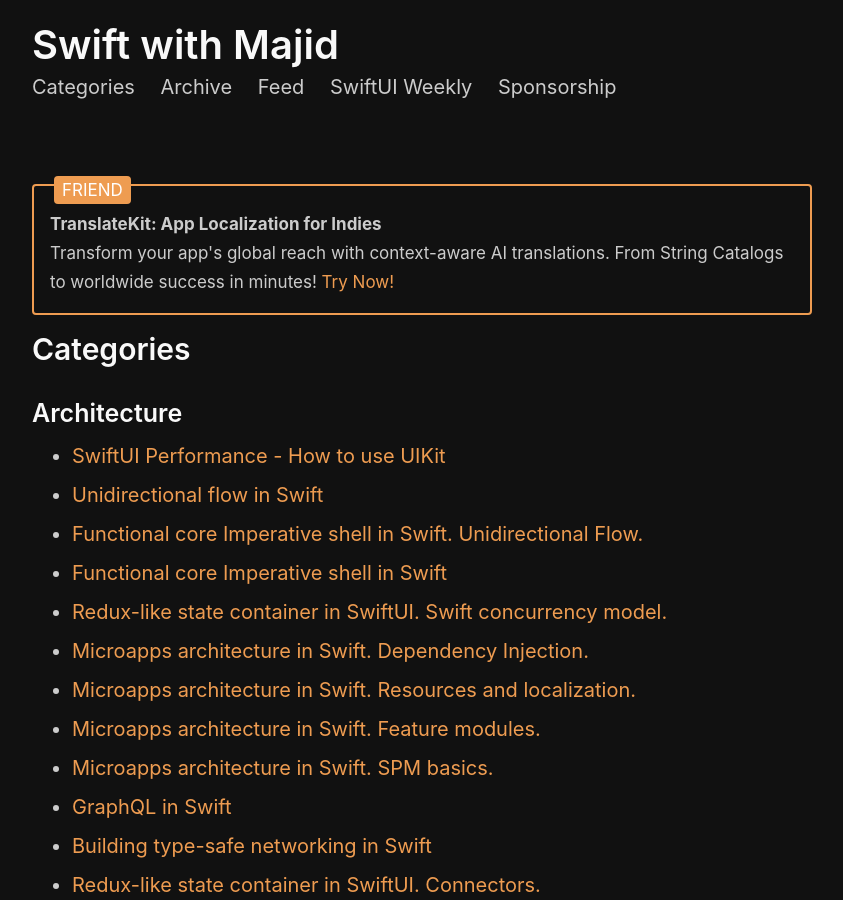
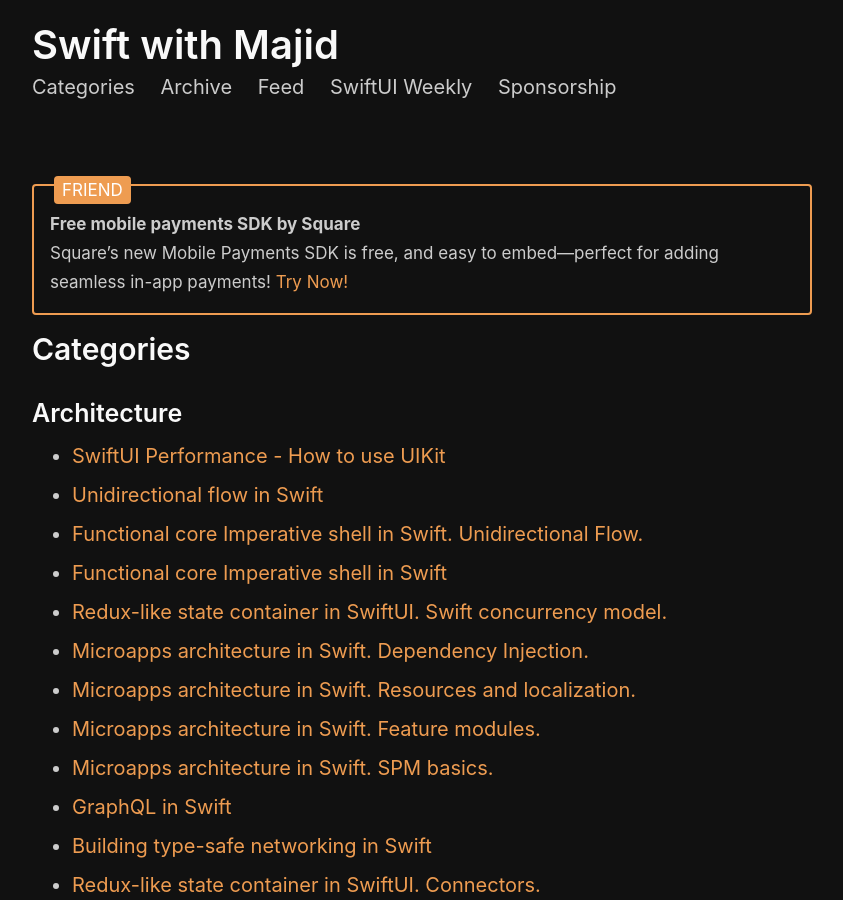
Before and after one commit to mecid/mecid.github.io, a Jekyll site: the page built from categories.html, in a window 1280 px wide and 900 px high. Shown: the whole window, without its empty margins (218-1061 px from the left). Built offline with Jekyll 4.4.1, drawn with Linux system fonts in a browser that asks for light colours.

Commit message:
ads changed to square

```diff
--- a/_includes/friends.html
+++ b/_includes/friends.html
@@ -10,7 +10,7 @@
 <!--</span>-->
 
 <span>
-    <b>TranslateKit: App Localization for Indies</b> <br>
-    Transform your app's global reach with context-aware AI translations. From String Catalogs to worldwide success in minutes! <a href="https://t.co/kG65LJaA5s">Try Now!</a>
+    <b>Free mobile payments SDK by Square</b> <br>
+    Square’s new Mobile Payments SDK is free, and easy to embed—perfect for adding seamless in-app payments! <a href="https://fnf.dev/3FX0hBE">Try Now!</a>
 </span>
 </div>
```
